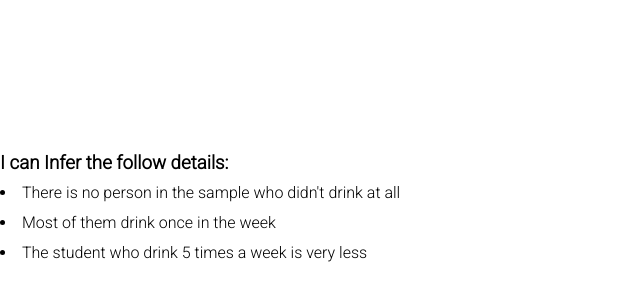
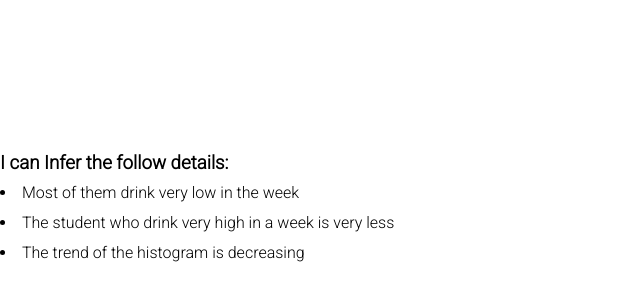
Before and after one commit to nmtrang/alcohol-in-students-data-visualization, a website: page src/chart-files/histogram/histogram.html in a window 1280 px wide. Shown: the part 256-556 px from the top of the page, without its empty margins (0-640 px from the left). Drawn offline with nearby package versions, Linux system fonts and the light colour scheme; no server answers; a web font is replaced by a local one.

Commit message:
Update histogram.html

```diff
--- a/src/chart-files/histogram/histogram.html
+++ b/src/chart-files/histogram/histogram.html
@@ -22,9 +22,10 @@
         <div id="information" float="right">
             <h3>I can Infer the follow details:</h3>
 
-            <li>There is no person in the sample who didn't drink at all</li>
-            <li>Most of them drink once in the week</li>
-            <li>The student who drink 5 times a week is very less</li>
+            <li>Most of them drink very low in the week</li>
+            <li>The student who drink very high in a week is very less</li>
+            <li>The trend of the histogram is decreasing</li>
+
         </div>
     </div>
 
```
